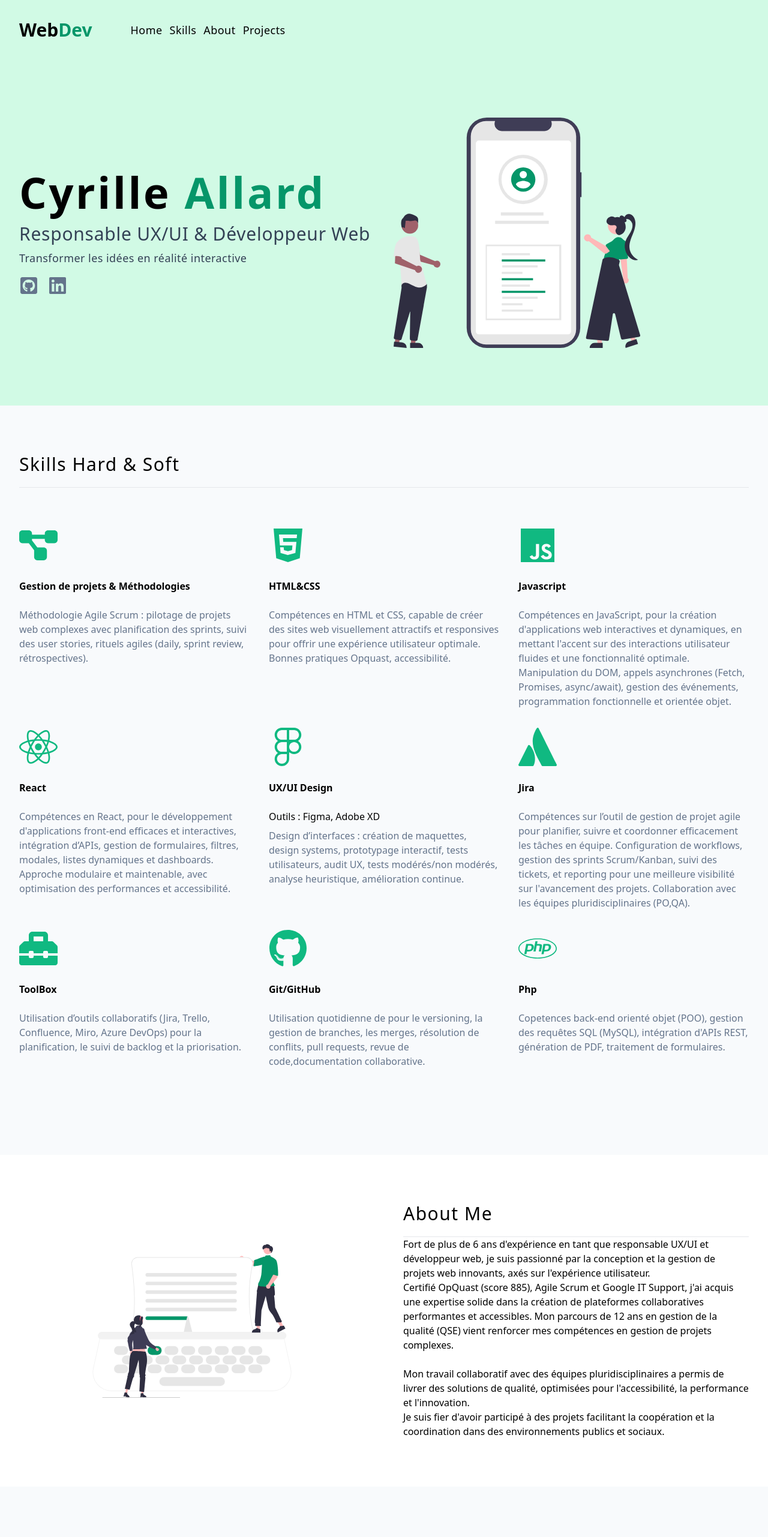
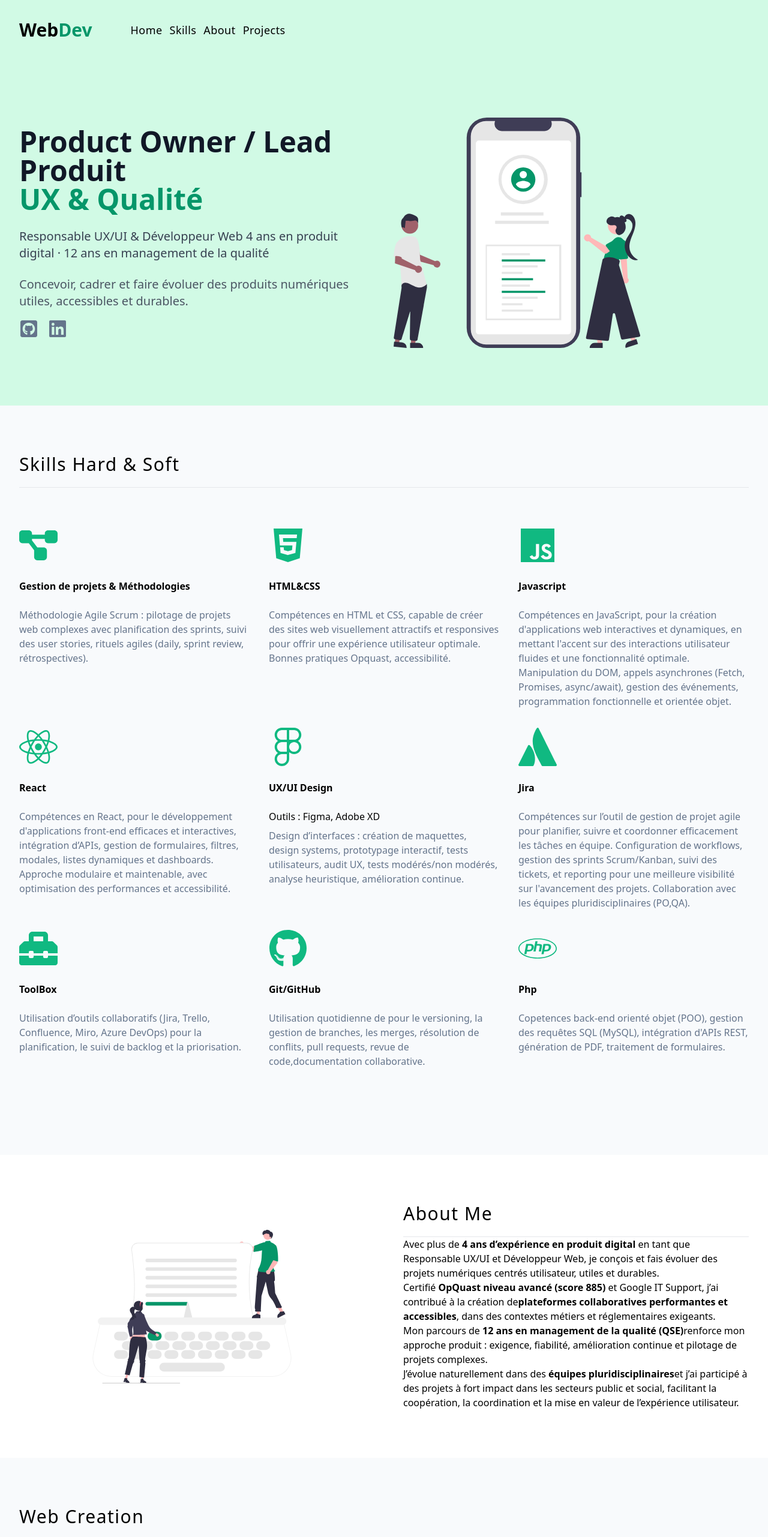
Before and after one commit to Cfy1010/cyportfolio, a React (Vite) app: page / in a window 1280 px wide. Shown: the top 2562 px of the page at 60% size. Built offline with nearby package versions, Linux system fonts and the light colour scheme.

Commit message:
Update hero and about sections

```diff
--- a/src/components/About.jsx
+++ b/src/components/About.jsx
@@ -6,27 +6,37 @@ const About = () => {
     <section className="bg-white py-20" id="about">
       <div className="align-element grid md:grid-cols-2 items-center gap-16">
         <img src={aboutSvg} alt="image" className="w-full h-64" />
-        <article>
+        <article className="prose prose-lg">
           <SectionTitle text="About Me" />
           <p>
-            Fort de plus de 6 ans d'expérience en tant que responsable UX/UI et
-            développeur web, je suis passionné par la conception et la gestion
-            de projets web innovants, axés sur l'expérience utilisateur. <br />
-            Certifié OpQuast (score 885), Agile Scrum et Google IT Support, j'ai
-            acquis une expertise solide dans la création de plateformes
-            collaboratives performantes et accessibles. Mon parcours de 12 ans
-            en gestion de la qualité (QSE) vient renforcer mes compétences en
-            gestion de projets complexes. <br /> <br />
-            {/* Chez Berger-Levrault, leader du numérique au service du secteur
-            public et social, j'ai contribué à la refonte UX/UI de plateformes
-            destinées à des collectivités, associations et établissements de
-            santé. <br /> */}
-            Mon travail collaboratif avec des équipes pluridisciplinaires a
-            permis de livrer des solutions de qualité, optimisées pour
-            l'accessibilité, la performance et l'innovation. <br />
-            Je suis fier d'avoir participé à des projets facilitant la
-            coopération et la coordination dans des environnements publics et
-            sociaux.
+            Avec plus de <strong>4 ans d’expérience en produit digital</strong>{" "}
+            en tant que Responsable UX/UI et Développeur Web, je conçois et fais
+            évoluer des projets numériques centrés utilisateur, utiles et
+            durables.
+          </p>
+
+          <p>
+            Certifié <strong>OpQuast niveau avancé (score 885)</strong> et
+            Google IT Support, j’ai contribué à la création de
+            <strong>
+              plateformes collaboratives performantes et accessibles
+            </strong>
+            , dans des contextes métiers et réglementaires exigeants.
+          </p>
+
+          <p>
+            Mon parcours de{" "}
+            <strong>12 ans en management de la qualité (QSE)</strong>
+            renforce mon approche produit : exigence, fiabilité, amélioration
+            continue et pilotage de projets complexes.
+          </p>
+
+          <p>
+            J’évolue naturellement dans des{" "}
+            <strong>équipes pluridisciplinaires</strong>
+            et j’ai participé à des projets à fort impact dans les secteurs
+            public et social, facilitant la coopération, la coordination et la
+            mise en valeur de l’expérience utilisateur.
           </p>
         </article>
       </div>
--- a/src/components/Hero.jsx
+++ b/src/components/Hero.jsx
@@ -6,14 +6,17 @@ const Hero = () => {
     <div className="bg-emerald-100 py-24">
       <div className="align-element grid md:grid-cols-2 items-center gap-8">
         <article>
-          <h1 className="text-7xl font-bold tracking-wider">
-            Cyrille<span className="text-emerald-600"> Allard</span>
+          <h1 class="text-4xl md:text-5xl font-bold text-gray-900 leading-tight">
+            Product Owner / Lead Produit
+            <span class="block text-emerald-600">UX & Qualité</span>
           </h1>
-          <p className="mt-4 text-3xl text-slate-700 capitalize tracking-wide">
-            Responsable UX/UI & Développeur Web
+          <p className="mt-6 text-lg md:text-xl text-gray-700 font-medium">
+            Responsable UX/UI & Développeur Web 4 ans en produit digital · 12
+            ans en management de la qualité
           </p>
-          <p className="mt-2 text-lg text-slate-700 tracking-wide">
-            Transformer les idées en réalité interactive
+          <p className="mt-6 max-w-2xl text-lg md:text-xl text-gray-600 leading-relaxed">
+            Concevoir, cadrer et faire évoluer des produits numériques utiles,
+            accessibles et durables.
           </p>
           <div className="flex gap-x-4 mt-4">
             <a href="https://github.com/Cfy1010">
```
